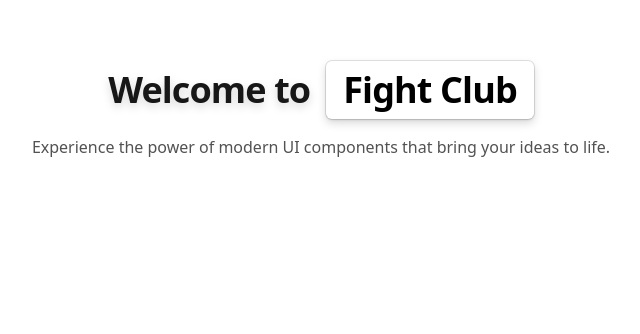
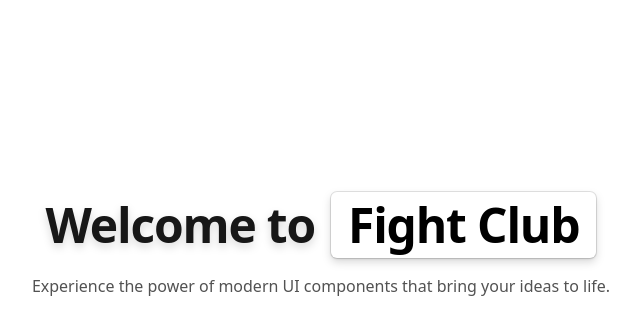
Before and after one commit to Matrixszh/AzureLanding, a Next.js app: page / in a window 1280 px wide. Shown: the part 2060-2394 px from the top of the page, without its empty margins (319-959 px from the left). Before the commit the page ends 2252 px from the top, so only its background shows below. Built offline with nearby package versions, Linux system fonts and the light colour scheme.

Commit message:
fixed flip layout text

```diff
--- a/app/page.tsx
+++ b/app/page.tsx
@@ -8,7 +8,9 @@
     <div className="font-sans grid grid-rows-[20px_1fr_20px] items-center justify-items-center min-h-screen p-8 pb-20 gap-16 sm:p-20">
         <NavbarDemo/>
         <HeroParallaxDemo/>
+        <div className="pb-10"></div>
         <LayoutTextFlipDemo/>
+
     </div>
   );
 }
--- a/components/FlipText.tsx
+++ b/components/FlipText.tsx
@@ -5,7 +5,7 @@
 export function LayoutTextFlipDemo() {
   return (
     <div>
-      <motion.div className="relative mx-4 my-4 flex flex-col items-center justify-center gap-4 text-center sm:mx-0 sm:mb-0 sm:flex-row">
+      <motion.div className="text-4xl lg:text-10xl relative mx-4 my-4 flex flex-col items-center justify-center gap-4 text-center sm:mx-0 sm:mb-0 sm:flex-row">
         <LayoutTextFlip
           text="Welcome to "
           words={["Aceternity UI", "Fight Club", "The Matrix", "The Jungle"]}
--- a/components/ui/layout-text-flip.tsx
+++ b/components/ui/layout-text-flip.tsx
@@ -26,14 +26,14 @@
     <>
       <motion.span
         layoutId="subtext"
-        className="text-2xl font-bold tracking-tight drop-shadow-lg md:text-4xl"
+        className="text-3xl font-bold tracking-tight drop-shadow-lg md:text-5xl"
       >
         {text}
       </motion.span>
 
       <motion.span
         layout
-        className="relative w-fit overflow-hidden rounded-md border border-transparent bg-white px-4 py-2 font-sans text-2xl font-bold tracking-tight text-black shadow-sm ring shadow-black/10 ring-black/10 drop-shadow-lg md:text-4xl dark:bg-neutral-900 dark:text-white dark:shadow-sm dark:ring-1 dark:shadow-white/10 dark:ring-white/10"
+        className="relative w-fit overflow-hidden rounded-md border border-transparent bg-white px-4 py-2 font-sans text-3xl font-bold tracking-tight text-black shadow-sm ring shadow-black/10 ring-black/10 drop-shadow-lg md:text-5xl dark:bg-neutral-900 dark:text-white dark:shadow-sm dark:ring-1 dark:shadow-white/10 dark:ring-white/10"
       >
         <AnimatePresence mode="popLayout">
           <motion.span
```
